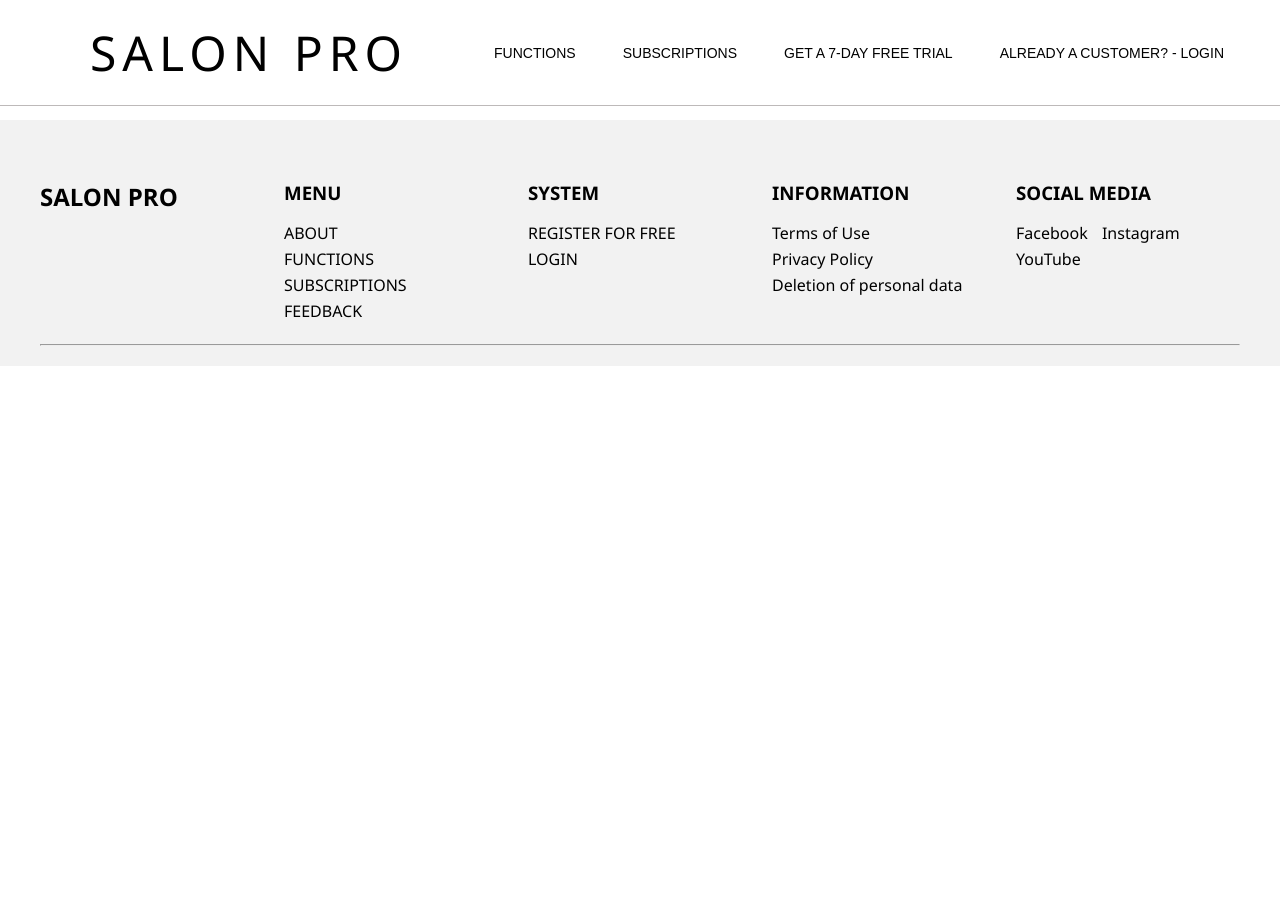
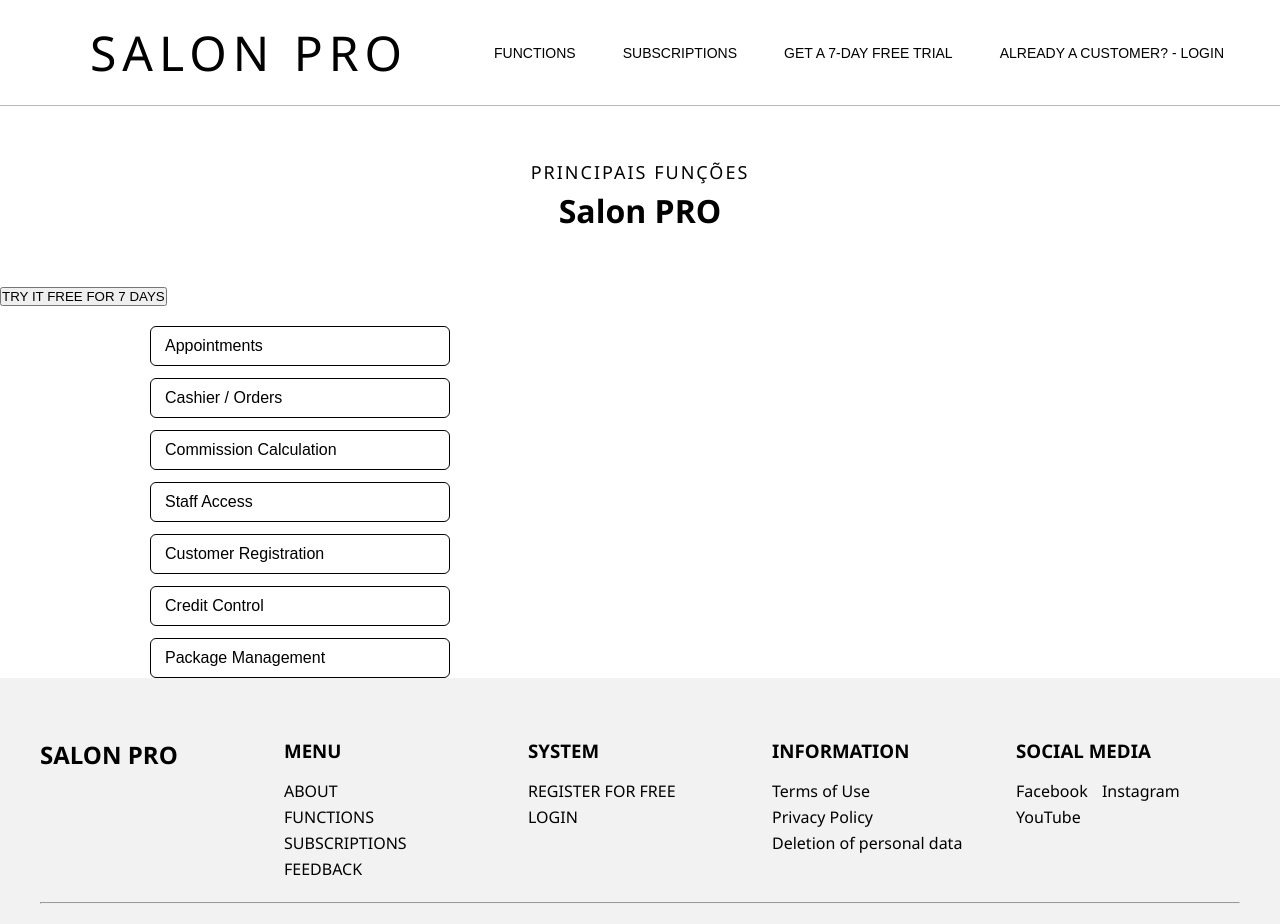
Before and after one commit to Jvictorbicker/SaaS-Salon-PRO, a website: page functions.html in a window 1280 px wide. Before the commit the page ends 800 px from the top, so only its background shows below. Drawn offline with Linux system fonts and the light colour scheme; files whose address does not match are found by name.

Commit message:
funcoes atualizadas

```diff
--- /dev/null
+++ b/functions.css
@@ -0,0 +1,81 @@
+/* Container do título */
+.title {
+    text-align: center;
+    margin: 40px auto;
+    width: 100%;
+    max-width: 900px;
+}
+
+/* Texto pequeno acima */
+.subtitle {
+    font-size: 18px;
+    font-weight: 500;
+    letter-spacing: 2px;
+}
+
+/* Título principal */
+.section-title {
+    font-size: 32px;
+    font-weight: 600;
+    margin-top: 5px;
+    margin-bottom: 10px;
+}
+
+/* A linha embaixo do título */
+.title-line {
+    width: 80px; /* largura da linha */
+    height: 2px; /* espessura */
+    margin: 0 auto; /* centraliza */
+    margin-top: 10px;
+    border-radius: 2px;
+}
+
+.buttons-container {
+        display: flex;
+        flex-direction: column;
+        gap: 12px;
+
+        margin-left: 150px; /* ← Afastado mais da esquerda */
+        margin-top: 20px;
+
+        font-family: Arial, sans-serif;
+        max-width: 300px;
+    }
+
+    .buttons-container button {
+        background: transparent;
+        color: black;
+        border: 1px solid black;
+        padding: 10px 14px;
+        font-size: 16px;
+        border-radius: 6px;
+        cursor: pointer;
+        text-align: left; /* mantém alinhado igual ao modelo da imagem */
+    }
+
+    .buttons-container button:hover {
+        background: #f2f2f2;
+    }
+
+/* Responsivo */
+@media (max-width: 768px) {
+    .section-title {
+        font-size: 24px;
+    }
+
+    .subtitle {
+        font-size: 14px;
+    }
+
+    .title-line {
+        width: 60px; /* linha menor no mobile */
+    }
+    .buttons {
+        width: 90%;
+    }
+
+    .buttons button {
+        font-size: 14px;
+        padding: 10px 14px;
+    }
+}
--- a/functions.html
+++ b/functions.html
@@ -5,6 +5,7 @@
     <meta name="viewport" content="width=device-width, initial-scale=1.0">
     <title>Salon Pro</title>
     <link rel="stylesheet" href="styles.css">
+    <link rel="stylesheet" href="functions.css">
 </head>
 <body>
     <!-- Header -->
@@ -21,12 +22,33 @@
     <!-- Menu lateral -->
     <nav class="main-nav">
         <button onclick="window.location.href='functions.html'">FUNCTIONS</button>
-        <button id="btn-subscriptions">SUBSCRIPTIONS</button>
+        <button onclick="window.location.href='index.html#subscriptions'">SUBSCRIPTIONS</button>
         <button onclick="window.location.href='trial.html'">GET A 7-DAY FREE TRIAL</button>
         <button onclick="window.location.href='login.html'">ALREADY A CUSTOMER? - LOGIN</button>
         <script src="main.js" defer></script>
     </nav>
     </header>
+
+   <section class="title">
+        <p class="subtitle">PRINCIPAIS FUNÇÕES</p>
+        <h2 class="section-title">Salon PRO</h2>
+        <div class="title-line"></div>
+    </section>
+
+    <div class="button">
+        <button onclick="window.location.href='trial.html'">TRY IT FREE FOR 7 DAYS</button>
+    </div>
+
+   <div class="buttons-container">
+    <button>Appointments</button>
+    <button>Cashier / Orders</button>
+    <button>Commission Calculation</button>
+    <button>Staff Access</button>
+    <button>Customer Registration</button>
+    <button>Credit Control</button>
+    <button>Package Management</button>
+    </div>
+
     <!-- Footer -->
     <footer class="site-footer">
         <div class="footer-grid">
```
